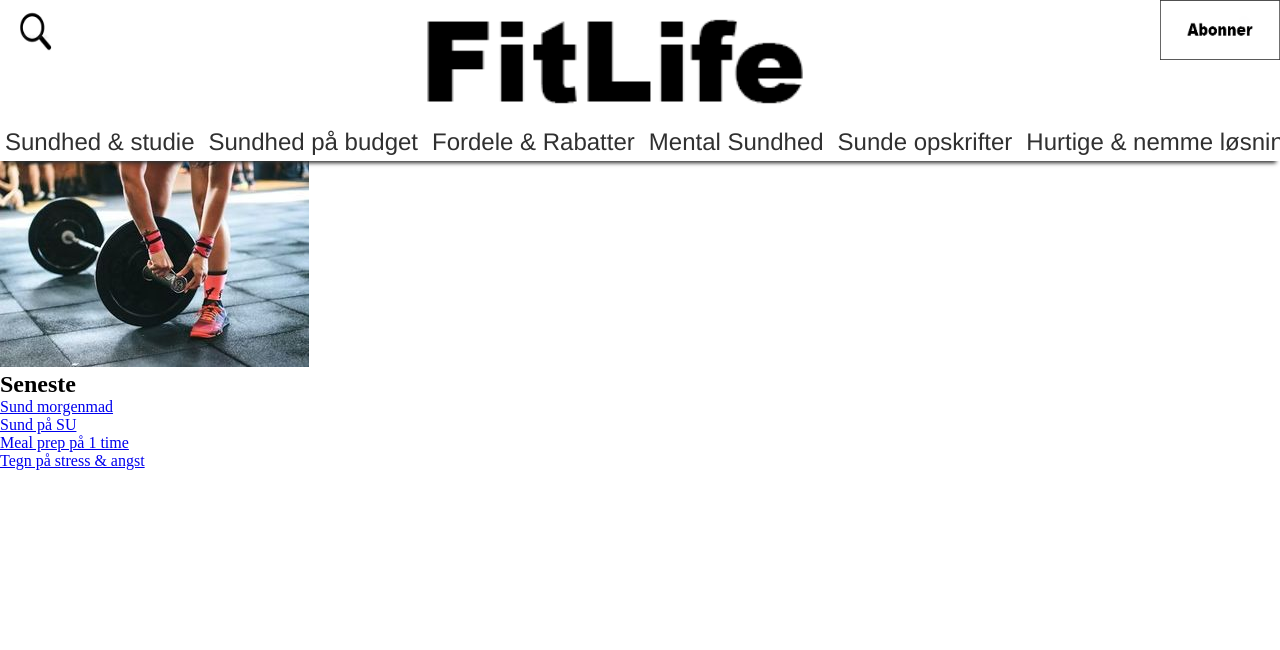
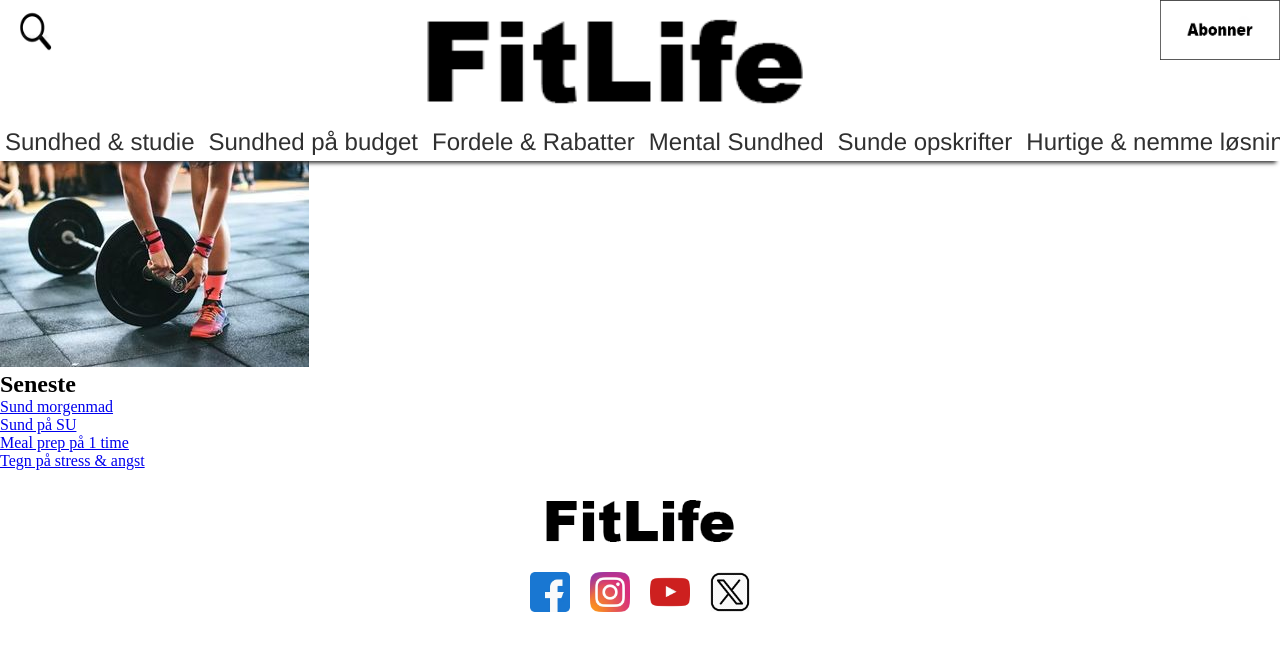
Before and after one commit to OliverJensen03/webunivers, a plain HTML site: page index.html in a window 1280 px wide. Shown: the top 650 px of the page. Drawn offline with Linux system fonts and the light colour scheme.

Commit message:
commit 3

```diff
--- a/css/style.css
+++ b/css/style.css
@@ -106,6 +106,43 @@
     background-color:  rgb(194, 222, 236)
 }
 
-main {
 
+
+
+
+
+
+
+footer {
+    background-color: white;
+    padding: 0; /* Remove padding from the footer */
+    margin: 0; /* Remove margin from the footer */
 }
+
+/* Styling for the footer container */
+.footer-container {
+    display: flex;
+    flex-direction: column; /* Stack items vertically */
+    align-items: center; /* Center align items horizontally */
+    padding: 20px 0; /* Add vertical padding if needed, but ensure horizontal is 0 */
+}
+
+/* Styling for the Fitlife logo */
+.fitlife-logo-footer {
+    max-width: 200px;
+    margin-bottom: 20px; /* Space between Fitlife logo and social media icons */
+}
+
+/* Container for the social media icons */
+.footer-social-icons {
+    display: flex; /* Align icons horizontally */
+    justify-content: center; /* Center the icons in the container */
+    margin: 0; /* Remove margin */
+}
+
+/* Styling for the social media icons */
+.footer-social-icons img {
+    display: block; /* Prevent extra space from line height */
+    max-width: 40px; /* Set a consistent size for all social media icons */
+    margin: 0 10px; /* Add horizontal spacing between icons */
+}
--- a/index.html
+++ b/index.html
@@ -64,7 +64,7 @@
                 <li><a href="#">Sunde opskrifter</a>
                     <article class="dropdown-content">
                         <ul>
-                            <li><a href="#">Sunde drikkevarer</a></li>
+                            <li><a href="/drikkevarer.html">Sunde drikkevarer</a></li>
                             <li><a href="#">Bageopskrifter</a></li>
                             <li><a href="#">Sunde frokostmuligheder</a></li>
                             <li><a href="#">Sund morgenmad</a></li>
@@ -118,5 +118,18 @@
     </ul>
 </main>
 
+<footer>
+    <article class="footer-container">
+        <img src="img/fitlife-rigtig.png" alt="Fitlife logo" class="fitlife-logo-footer">
+        <article class="footer-social-icons">
+            <img src="img/facebook-logo.gif" alt="facebook logo" class="facebook-logo">
+            <img src="img/instagram logo.gif" alt="instagram logo" class="instagram-logo">
+            <img src="img/youtube-logo.gif" alt="youtube logo" class="youtube-logo">
+            <img src="img/twitter-logo.gif" alt="twitter logo" class="twitter-logo">
+        </article>
+    </article>
+</footer>
+
+
 </body>
 </html>
```
Also changed, not shown: img/smoothie.png (added).
